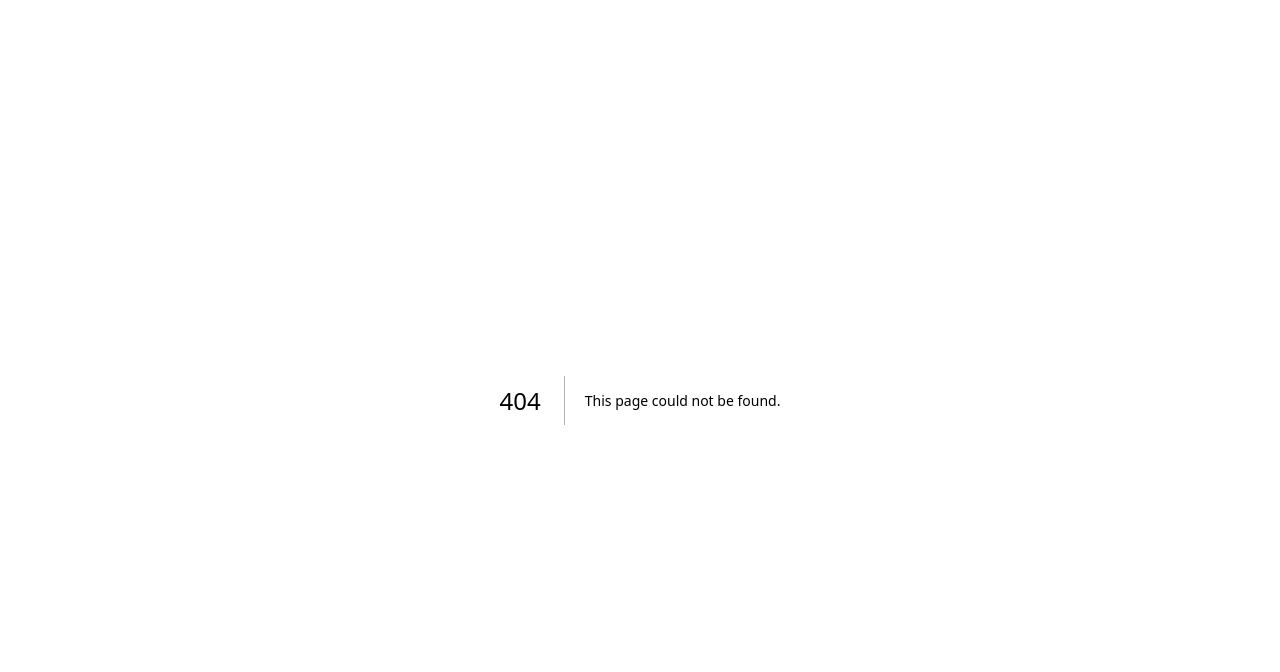
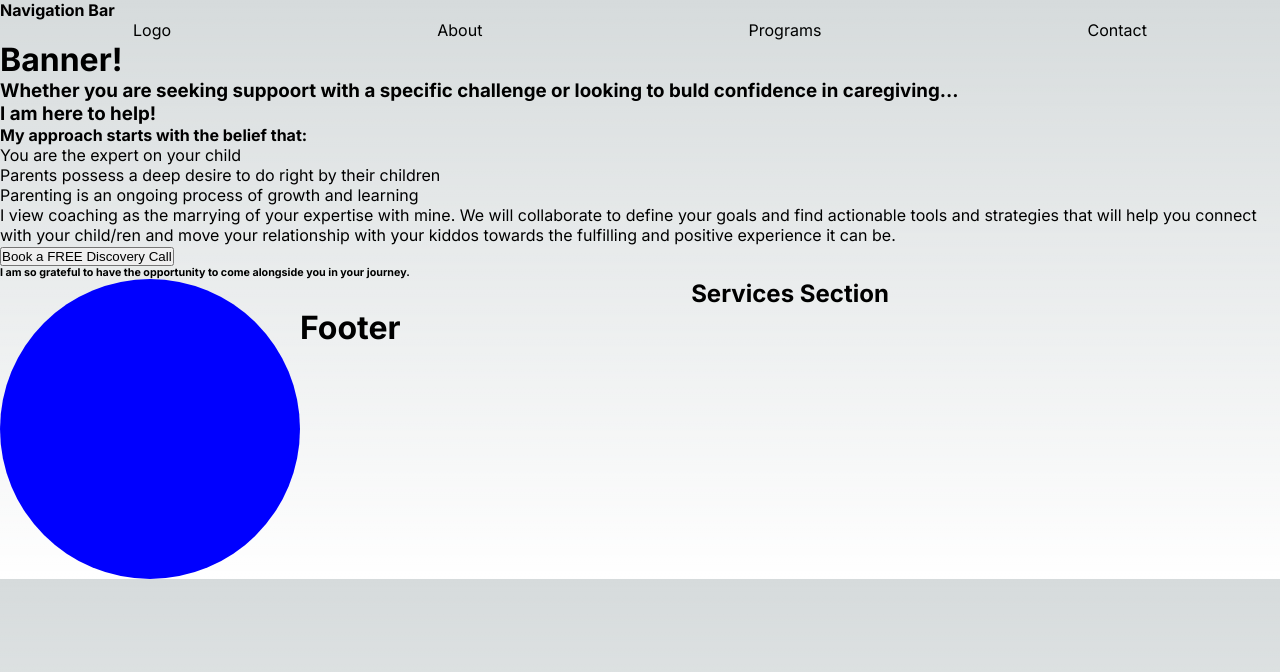
Before and after one commit to tylertowery/parenting-in-process, a Next.js app: page /programs in a window 1280 px wide. Before the commit this address had no page. Shown: the top 672 px of the page. Built offline with nearby package versions, Linux system fonts and the light colour scheme.

Commit message:
adding more pages and links to them in NavBar

```diff
--- /dev/null
+++ b/src/app/buttons/DiscoveryButton.tsx
@@ -0,0 +1,17 @@
+'use client'
+
+interface DiscoveryButtonProps {
+
+}
+
+const DiscoveryButton = ({ }: DiscoveryButtonProps) => {
+  const handleDiscovery = (event) => {
+    console.log('Booking a free discovery call now');
+  }
+
+  return (
+    <button onClick={handleDiscovery}>Book a FREE Discovery Call</button>
+  )
+}
+
+export default DiscoveryButton;
--- a/src/app/components/NavBar.tsx
+++ b/src/app/components/NavBar.tsx
@@ -15,9 +15,8 @@ const NavBar = ({ }: NavBarProps) => {
       <div className="nav-bar">
         <Link href="/">Logo</Link>
         <Link href="/about">About</Link>
-        <p>Programs</p>
-        <p>Contact</p>
-        <p>Blog</p>
+        <Link href="/programs">Programs</Link>
+        <Link href="/contact">Contact</Link>
       </div>
     </nav>
   )
--- /dev/null
+++ b/src/app/components/Services.tsx
@@ -0,0 +1,14 @@
+interface ServicesProps {
+
+}
+
+const Services = ({ }: ServicesProps) => {
+
+  return (
+    <div className="section">
+      <h1 className="section-header">Services Section</h1>
+    </div>
+  )
+}
+
+export default Services;
--- /dev/null
+++ b/src/app/programs/page.tsx
@@ -0,0 +1,40 @@
+import GuidingPrinciples from "../components/GuidingPrinciples";
+import Layout from "../components/Layout";
+import Services from "../components/Services";
+import DiscoveryButton from "../buttons/DiscoveryButton";
+
+interface ProgramsProps {
+
+}
+
+const Programs = ({ }: ProgramsProps) => {
+
+  return (
+    <div>
+      <Layout>
+        <section>
+          <h3>Whether you are seeking suppoort with a specific challenge or looking to buld confidence in caregiving...</h3>
+          <h3>I am here to help!</h3>
+        </section>
+        <section>
+          <h4>My approach starts with the belief that:</h4>
+          <ul>
+            <li>You are the expert on your child</li>
+            <li>Parents possess a deep desire to do right by their children</li>
+            <li>Parenting is an ongoing process of growth and learning</li>
+          </ul>
+          <p>I view coaching as the marrying of your expertise with mine. We will collaborate to define your goals and find actionable tools and strategies that will help you connect with your child/ren and move your relationship with your kiddos towards the fulfilling and positive experience it can be.</p>
+          <DiscoveryButton />
+          <h6>I am so grateful to have the opportunity to come alongside you in your journey.</h6>
+          <div className="picture" />
+        </section>
+        <section>
+          <Services />
+        </section>
+      </Layout>
+
+    </div>
+  )
+}
+
+export default Programs;
```
Also changed, not shown: src/app/contact/page.tsx (added, +40 -0 lines).
